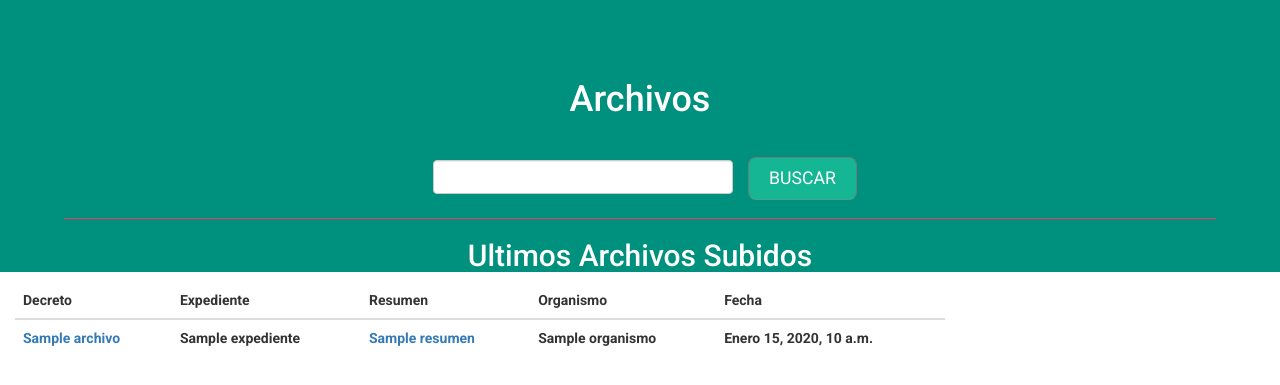
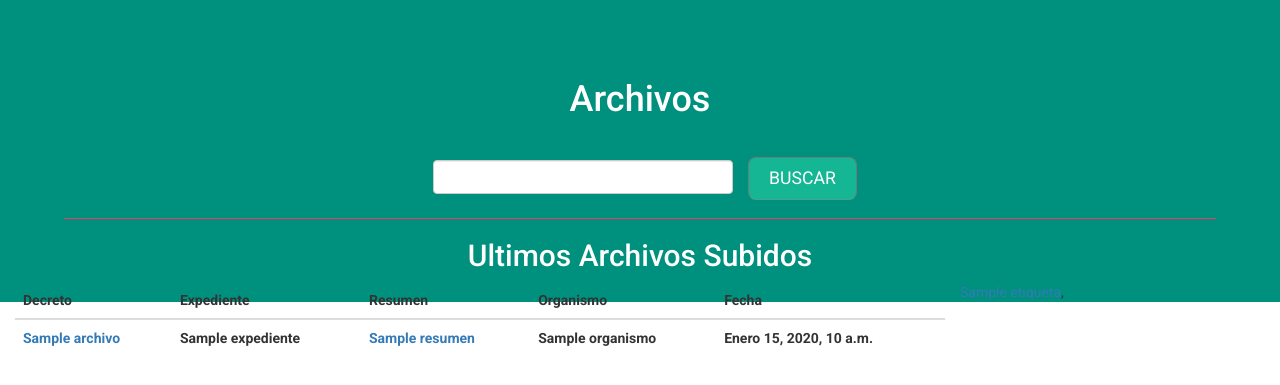
Before and after one commit to mmandrille/archivo, a Django app: template archivo/core/templates/home.html in a window 1280 px wide. Shown: the top 385 px of the page. Run offline with Django 3.2, Linux system fonts and the light colour scheme; tables that the repository leaves empty hold one stand-in row (values such as "Sample post"); the template is opened without the code that fills it: values that come from a table or form of the project are taken from there, most other values are stand-ins (such as "Sample title", 1, 10 or a date in 2020); lists and menus that the app fills with data are empty; parts of the project's set-up code (start-up, migrations or seed data) failed here and were passed over; some libraries are stand-ins or nearby versions.

Commit message:
Agregamos url de tags

```diff
--- a/archivo/core/templates/home.html
+++ b/archivo/core/templates/home.html
@@ -43,8 +43,12 @@
       </table>
     </div>
     <div class="sidebar col-md 3">
-      <!--AQUÍ VA EL LISTADO DE INSTITUCIONES (5)-->
-      <!--AQUÍ VA EL LISTADO DE ETIQUETAS (MAX 10)-->
+      <p>
+        {% for etiqueta in etiquetas %}
+          <a href='/etiqueta/{{ etiqueta.id }}'>{{ etiqueta.name }}</a>,
+        {% endfor %}
+      </p>
+      <!--AQUÍ VA EL LISTADO DE ORGANISMOS MAS USADOS (MAX 5)-->
     </div>
   </section>
 
--- a/archivo/core/templates/mostrar_archivo.html
+++ b/archivo/core/templates/mostrar_archivo.html
@@ -12,7 +12,7 @@
             <h3>Etiquetas:</h3>
             <p class="etiquetas">
                 {% for etiqueta in archivo.etiquetas.all %}
-                    {{ etiqueta.name }},
+                    <a href='/etiqueta/{{ etiqueta.id }}'>{{ etiqueta.name }}</a>,
                 {% endfor %}
             </p>
             <h3>Descripcion:</h3>
--- a/archivo/core/urls.py
+++ b/archivo/core/urls.py
@@ -5,6 +5,7 @@
 app_name = 'corearchivo'
 urlpatterns = [
     url(r'^$', views.home, name='home'),
+    path('etiqueta/<int:etiqueta_id>/', views.mostrar_archivos_etiqueta, name='mostrar_archivos_etiqueta'),
     path('repositorio/<int:archivo_id>/', views.mostrar_archivo, name='mostrar_archivo'),
     path('repositorio/<str:archivo_nombre>/', views.mostrar_archivo_nombre, name='mostrar_archivo_nombre'),
 ]
```
Also changed, not shown: archivo/core/views.py (+17 -1 lines).
